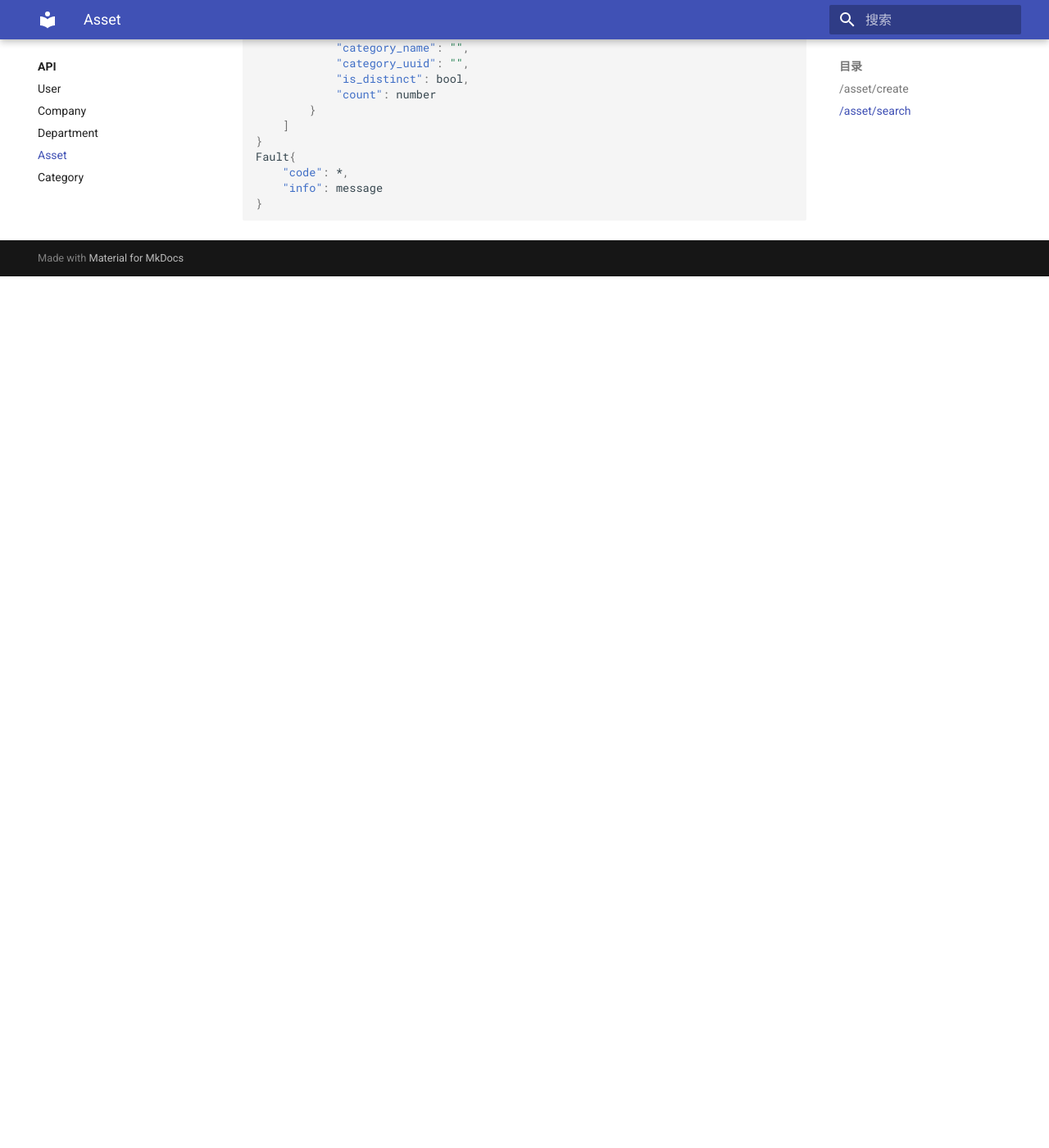
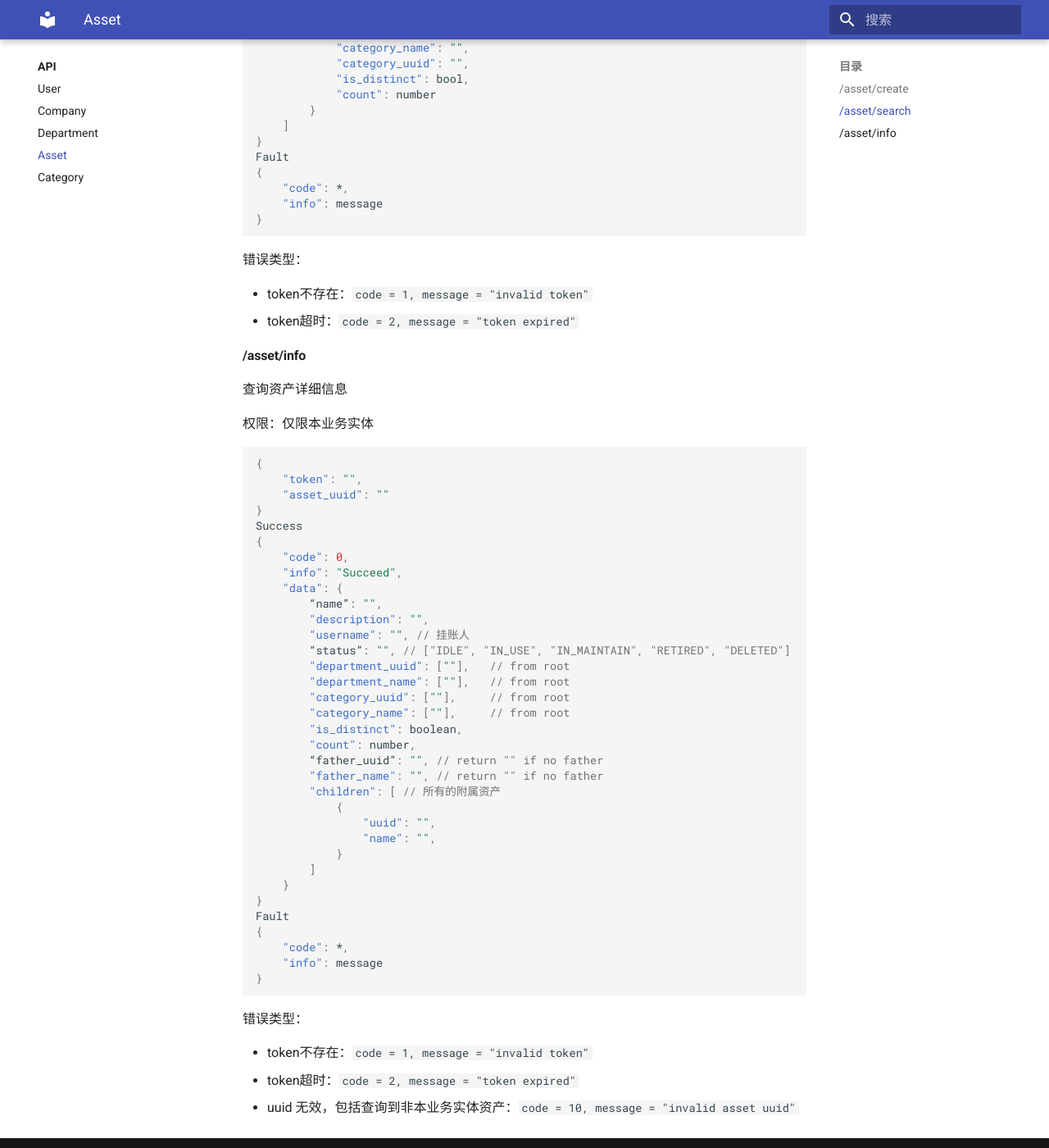
Before and after one commit to kuritas/asseta-docs, an MkDocs documentation site: the page built from docs/API/asset.md, in a window 1280 px wide and 1400 px high, scrolled down 1797 px. Shown: the whole window at 82% size. Built offline with MkDocs 1.6.1 and Material for MkDocs 9.7.7, drawn with Linux system fonts in a browser that asks for light colours; before the commit the page ends 2134 px from its top, so only the background shows below that; some of the changed text lies outside the part shown.

Commit message:
add asset/info

````diff
--- a/docs/API/asset.md
+++ b/docs/API/asset.md
@@ -11,17 +11,17 @@
 	"token": "",
 	"asset_list": [
 		{
-			"name": "", // 0 < len <= 128
+			"name": "", // 0 < len <= 32
 			"description": "", // optional, default is "", 0 <= len <= 1024
 			"department_uuid": "",
 			"category_uuid": "",
 			"children": [
 				{
-					"name": "", // 0 < len <= 128
+					"name": "", // 0 < len <= 32
 					"description": "", // optional, default is "", 0 <= len <= 1024
-					"department_uuid": "",
+					"department_uuid": "", // must the same as father's department
 					"category_uuid": "",
-					"children": [],
+					"children": [], // empty
 					"is_distinct": boolean,
 					"count": number
 				}
@@ -57,7 +57,7 @@ Fault
 
 查询资产列表
 
-权限 user 仅限本公司
+权限：仅限本业务实体
 
 ```json
 {
@@ -67,8 +67,8 @@ Fault
 		"asset_name_contains": "", // 搜子串
 		"status": "",
 		"user": ""
-	}
-	"numberperpage": number // optional, None for 50, Max = 50
+	},
+	"numberperpage": number, // optional, None for 50, Max = 50
 	"pagenumber": number // optional, None for 1
 }
 Success
@@ -79,7 +79,7 @@ Success
 		{
 			"uuid": "",
 			"name": "",
-			"status": "", ["IDLE", "IN_USE", "IN_MAINTAIN", "RETIRED", "DELETED "]
+			"status": "", // ["IDLE", "IN_USE", "IN_MAINTAIN", "RETIRED", "DELETED"]
 			"username": "",
 			"department_name": "",
 			"department_uuid": "",
@@ -90,9 +90,64 @@ Success
 		}
 	]
 }
-Fault{
+Fault
+{
 	"code": *,
 	"info": message
 }
 
 ```
+
+错误类型：
+
+* token不存在：`code = 1, message = "invalid token"`
+* token超时：`code = 2, message = "token expired"`
+
+#### /asset/info
+
+查询资产详细信息
+
+权限：仅限本业务实体
+
+```json
+{
+    "token": "",
+    "asset_uuid": ""
+}
+Success
+{
+    "code": 0,
+    "info": "Succeed",
+    "data": {
+     	“name”: "",
+    	"description": "",
+        "username": "", // 挂账人
+        “status”: "", // ["IDLE", "IN_USE", "IN_MAINTAIN", "RETIRED", "DELETED"]
+		"department_uuid": [""],   // from root
+        "department_name": [""],   // from root
+		"category_uuid": [""],     // from root
+        "category_name": [""],     // from root
+        "is_distinct": boolean,
+        "count": number,
+        “father_uuid”: "", // return "" if no father
+        "father_name": "", // return "" if no father
+        "children": [ // 所有的附属资产
+            {
+                "uuid": "",
+                "name": "",
+            }
+        ]
+    }
+}
+Fault
+{
+    "code": *,
+    "info": message
+}
+```
+
+错误类型：
+
+* token不存在：`code = 1, message = "invalid token"`
+* token超时：`code = 2, message = "token expired"`
+* uuid 无效，包括查询到非本业务实体资产：`code = 10, message = "invalid asset uuid"`
````
